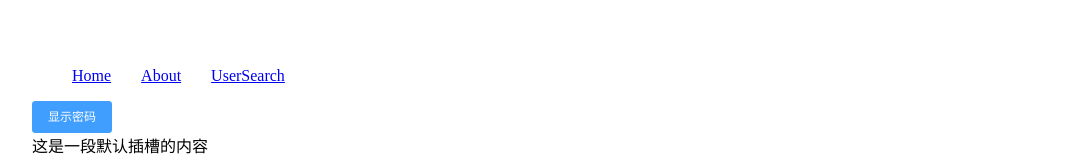
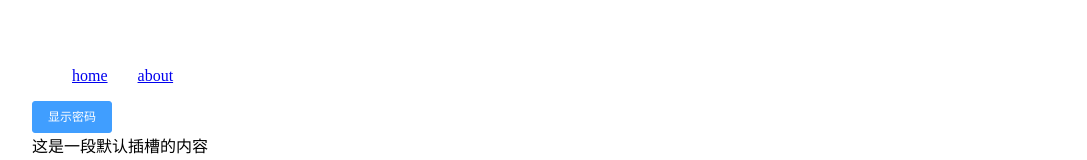
Before and after one commit to izilongwan/vite-vue3-tsx, a Vue app: page /#/about in a window 1280 px wide. Shown: the top 160 px of the page, without its empty margins (96-1183 px from the left). Built offline with nearby package versions, Linux system fonts and the light colour scheme.

Commit message:
add dynamic routes

```diff
--- a/src/components/base-nav/data.ts
+++ b/src/components/base-nav/data.ts
@@ -1,5 +1,5 @@
-export const aNavData = [
-  { to: '/', name: 'Home' },
-  { to: '/about', name: 'About' },
-  { to: '/user-search', name: 'UserSearch' }
-]
+import { RouteRecord } from 'vue-router'
+
+export function getRoutes(routes: RouteRecord[]) {
+  return routes.filter(o => o.meta?.menu)
+}
--- a/src/components/base-nav/index.tsx
+++ b/src/components/base-nav/index.tsx
@@ -1,28 +1,36 @@
-import { defineComponent, reactive } from 'vue'
-import { RouterLink } from 'vue-router'
-import { aNavData } from './data'
+import { computed, defineComponent, reactive, toRefs } from 'vue'
+import { RouteRecord, RouterLink } from 'vue-router'
+import { useStore } from 'vuex'
+import { getRoutes } from './data'
 import styles from './index.module.less'
 
 export default defineComponent({
   name: 'BaseNav',
 
   setup() {
-
+    const store = useStore()
     const state = reactive({
       a: 1,
-      b: []
+      b: [],
     })
 
-    return state
+    const menus = computed(() => getRoutes(store.state.routes) as RouteRecord[])
+
+    return {
+      menus,
+      ...toRefs(state),
+    }
   },
 
   render() {
+    const { menus } = this
+
     return (
       <ul>
         {
-          aNavData.map(item => (
+          menus.map(item => (
             <li class={ styles.item }>
-              <RouterLink to={ item.to }>{ item.name }</RouterLink>
+              <RouterLink to={ item.path }>{ item.name }</RouterLink>
             </li>
           ))
         }
--- a/src/router/index.ts
+++ b/src/router/index.ts
@@ -1,3 +1,4 @@
+import store, { SET_KEY_VALUE } from '@/store'
 import {
   createRouter,
   RouteRecordRaw,
@@ -15,7 +16,8 @@ const routes: RouteRecordRaw[] = [
     path: '/home',
     name: 'home',
     meta: {
-      type: 'home'
+      type: 'home',
+      menu: true,
     },
     component: () => import('@/views/Home')
   },
@@ -31,14 +33,10 @@ const routes: RouteRecordRaw[] = [
     path: '/about',
     name: 'about',
     meta: {
-      type: 'about'
+      type: 'about',
+      menu: true,
     },
     component: () => import('@/views/About')
-  },
-  {
-    path: '/user-search',
-    name: 'user-search',
-    component: () => import('@/views/UserSearch')
   },
   {
     path: '/:pathMatch(.*)*',
@@ -54,6 +52,8 @@ const router = createRouter({
 
 router.beforeEach(
   (to: RouteLocationNormalized, from: RouteLocationNormalized, next: NavigationGuardNext) => {
+    store.dispatch(SET_KEY_VALUE, { key: 'routes', value: router.getRoutes() })
+
     const user = localStorage.getItem('user')
     if (to.meta.type === 'login' && user) {
       next({ name: 'home' })
@@ -69,4 +69,30 @@ router.beforeEach(
   }
 )
 
+const addRoutes: RouteRecordRaw[] = [
+  {
+    path: '/user-search',
+    name: 'user-search',
+    meta: {
+      menu: true,
+    },
+    component: () => import('@/views/UserSearch')
+  },
+]
+
+export function addRoute() {
+  addRoutes.forEach(r => {
+    if (router.hasRoute(r.name!)) {
+      return
+    }
+    router.addRoute(r)
+  })
+  store.dispatch(SET_KEY_VALUE, { key: 'routes', value: router.getRoutes() })
+}
+
+export function removeRoute() {
+  addRoutes.forEach(r => router.hasRoute(r.name!) && router.removeRoute(r.name!))
+  store.dispatch(SET_KEY_VALUE, { key: 'routes', value: router.getRoutes() })
+}
+
 export default router
--- a/src/store/index.ts
+++ b/src/store/index.ts
@@ -1,8 +1,32 @@
+import { RouteRecord } from 'vue-router'
 import { createStore } from 'vuex'
 import home from './home'
 import login from './login'
 
+export const SET_KEY_VALUE = 'SET_KEY_VALUE'
+
+interface Payload {
+  key: string
+  value: any
+}
+
 const store = createStore({
+  state() {
+    return {
+      routes: [] as RouteRecord[],
+    }
+  },
+  mutations: {
+    [SET_KEY_VALUE](state, payload: Payload) {
+      const { key, value } = payload
+      state[key as keyof typeof state] = value
+    }
+  },
+  actions: {
+    [SET_KEY_VALUE]({ commit }, payload: Payload) {
+      commit(SET_KEY_VALUE, payload)
+    }
+  },
   modules: {
     home,
     login
--- a/src/views/Home.tsx
+++ b/src/views/Home.tsx
@@ -10,18 +10,25 @@ import {
   ElDropdownMenu,
   ElDropdownItem,
 } from 'element-plus'
+import { addRoute, removeRoute } from '@/router'
 
 // 函数式组件
 const DropdownMenu = (dispatch: Dispatch, router: Router): JSX.Element => (
   <ElDropdownMenu>
     <ElDropdownItem
-      { ...{
-        onClick: () => {
-          dispatch(`login/${ SET_USER }`, {})
-          localStorage.removeItem('user')
-          router.push({ name: 'login' })
-        }
-      } }
+      { ...{ onClick: addRoute } }
+      icon="el-icon-switch-button"
+    >
+      添加【search】路由
+    </ElDropdownItem>
+    <ElDropdownItem
+      { ...{ onClick: removeRoute } }
+      icon="el-icon-switch-button"
+    >
+      移除【search】路由
+    </ElDropdownItem>
+    <ElDropdownItem
+      { ...{ onClick: () => logout(dispatch, router) } }
       icon="el-icon-switch-button"
     >
       退出登录
@@ -59,3 +66,10 @@ export default defineComponent({
     )
   }
 })
+
+function logout(dispatch: Dispatch, router: Router) {
+  dispatch(`login/${ SET_USER }`, {})
+  localStorage.removeItem('user')
+  router.push({ name: 'login' })
+  removeRoute()
+}
```
